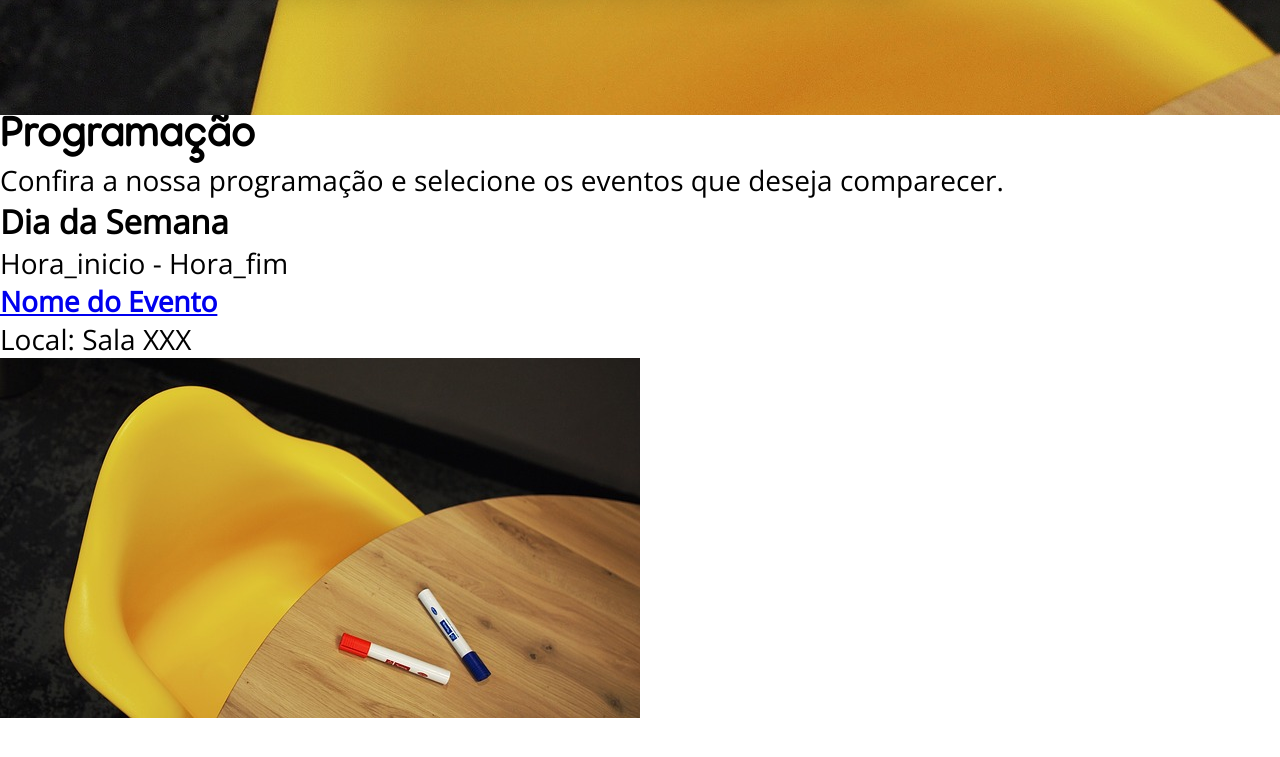
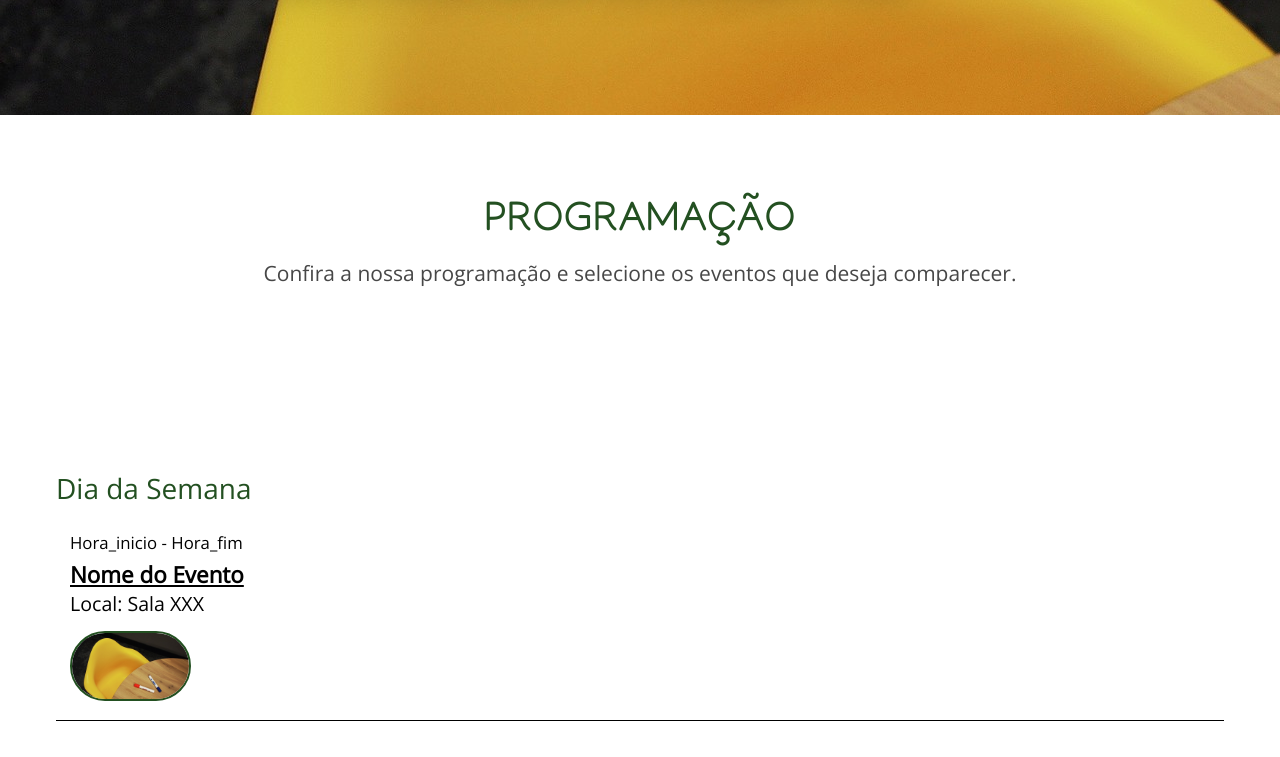
Before and after one commit to sempre2019/sempre2019.github.io, a plain HTML site: page docs/index.html in a window 1280 px wide. Shown: the part 417-1174 px from the top of the page. Before the commit the page ends 1143 px from the top, so only its background shows below. Drawn offline with nearby package versions, Linux system fonts and the light colour scheme; a web font is replaced by a local one.

Commit message:
estilo programação adicionado

```diff
--- a/assets/css/main.css
+++ b/assets/css/main.css
@@ -100,6 +100,102 @@ h2 {
 
 /**=========================================**/
 
+/**SECTIONS**/
+
+.section {
+    text-align: center;
+    padding: 3rem 2rem;
+}
+
+.section-heading {
+    font-size: 1.5rem;
+    font-weight: 500;
+    text-transform: uppercase;
+}
+
+.section-description {
+    font-size: 0.75rem;
+    color: rgb(71, 71, 71);
+    padding: 0.5rem 3rem;
+}
+
+.section-content {
+    display: flex;
+    flex-wrap: wrap;
+    flex-direction: column;
+    margin-top: 2rem;
+    justify-content: space-around;
+}
+
+.section-schedule {
+    background-color: #FFF
+}
+
+.section-schedule .section-heading {
+    font-family: 'Manjari', sans-serif;
+    color: rgb(35, 80, 33);
+}
+
+/**=========================================**/
+
+/*SCHEDULE*/
+
+.schedule {
+    text-align: left;
+    margin-top: 2rem;
+}
+
+.schedule-day {
+    font-size: 1rem;
+    color: rgb(35, 80, 33);
+    font-weight: normal;
+    border-bottom: 0.0rem rgb(35, 80, 33) solid;
+    padding-bottom: 0.1rem;
+    margin-top: 2rem;
+}
+
+.event {
+    display: felx;
+    flex-direction: column;
+    margin-top: 0.75rem;
+    font-size: 0.55rem;
+    color: rgb(0, 0, 0);
+    padding: 0 0.5rem 0.5rem 0.5rem;
+    border-bottom: 0.05rem rgb(0, 0, 0) solid;
+}
+
+.event-time {
+    font-weight: normal;
+    color: black;
+    font-size: 0.6rem;
+    margin-bottom: 0.2rem;
+}
+
+.event-text {
+    font-size: 0.7rem;
+}
+
+.event-text a {
+    font-size: 0.8rem;
+    color: black;
+}
+
+.event-text p {
+    margin-bottom: 0.5rem;
+    color: black;
+}
+
+.event-speakers img {
+    height: 2.5rem;
+    border-radius: 100rem;
+    border: 0.1rem solid rgb(35, 80, 33);
+}
+
+.event-speakers img:not(:first-of-type) {
+    margin-left: -1.2rem;
+}
+/**=========================================**/
+
 /**MEDIA QUERIES**/
 
 @media (min-width: 540px) {
```
